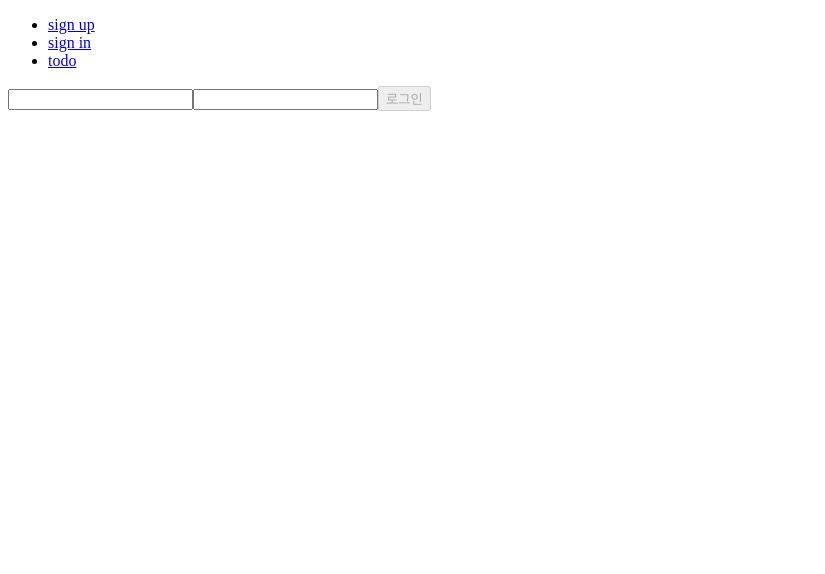
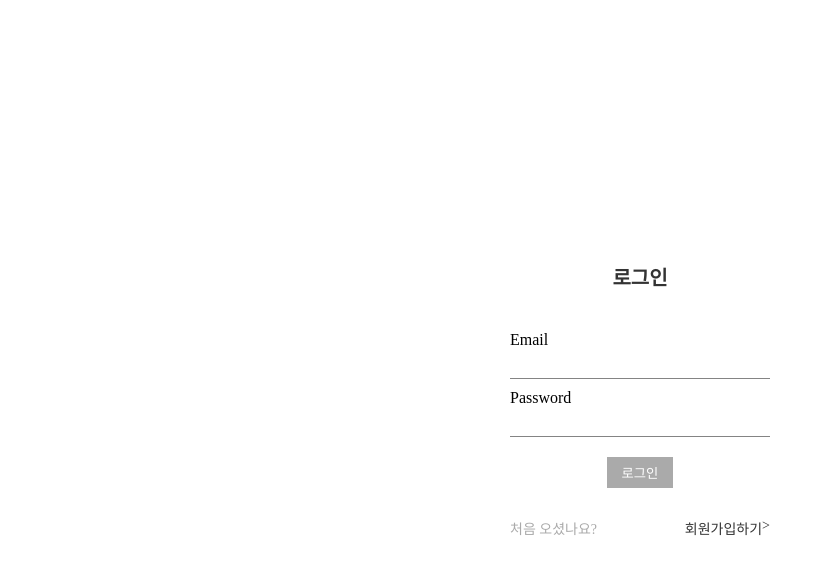
Before and after one commit to hyesuhong/wanted-pre-onboarding-frontend, a React (Create React App) app: page /signin in a window 1280 px wide. Shown: the top 574 px of the page, without its empty margins (0-825 px from the left). Built offline with nearby package versions, Linux system fonts and the light colour scheme.

Commit message:
style: add some style - add styled-componets package - make global style in index.tsx - make input & button component - modify sign up & sign in page's style

```diff
--- a/package.json
+++ b/package.json
@@ -15,6 +15,7 @@
     "react-dom": "^18.2.0",
     "react-router-dom": "^6.14.2",
     "react-scripts": "5.0.1",
+    "styled-components": "^6.0.7",
     "typescript": "^4.9.5",
     "web-vitals": "^2.1.4"
   },
--- a/src/App.tsx
+++ b/src/App.tsx
@@ -1,5 +1,5 @@
 import { Outlet } from 'react-router-dom';
-import Header from './components/Header';
+import { createGlobalStyle, styled } from 'styled-components';
 import AuthService from './services/auth';
 import AuthProvider from './contexts/AuthContext';
 import TokenStorage from './storage/token';
@@ -7,14 +7,48 @@ import TokenStorage from './storage/token';
 const tokenStorage = new TokenStorage();
 const authService = new AuthService(tokenStorage);
 
+const GlobalStyle = createGlobalStyle`
+	* {
+		margin: 0;
+		padding: 0;
+		box-sizing: border-box;
+	}
+
+	html,body {
+		width: 100%;
+		min-height: 100vh;
+	}
+
+	a {
+		text-decoration: none;
+		color: inherit;
+	}
+
+	ul li, ol li {
+		list-style: none;
+	}
+
+	button {
+		cursor: pointer;
+	}
+`;
+
+const Main = styled.main`
+	height: 100vh;
+	display: flex;
+	flex-direction: column;
+	justify-content: center;
+	align-items: center;
+`;
+
 function App() {
 	return (
 		<>
+			<GlobalStyle />
 			<AuthProvider authService={authService}>
-				<Header />
-				<main>
+				<Main>
 					<Outlet />
-				</main>
+				</Main>
 			</AuthProvider>
 		</>
 	);
--- /dev/null
+++ b/src/components/ui/Button.tsx
@@ -0,0 +1,25 @@
+import { AllHTMLAttributes } from 'react';
+import { styled } from 'styled-components';
+
+const ButtonEl = styled.button`
+	background: ${(props) => props.theme.blue};
+	border: none;
+	color: ${(props) => props.theme.white};
+	padding: 6px 15px;
+
+	&:disabled {
+		background: #aaa;
+	}
+`;
+
+interface Props extends AllHTMLAttributes<HTMLButtonElement> {
+	testId: string;
+}
+
+export default function Button({ type, testId, children, ...props }: Props) {
+	return (
+		<ButtonEl data-testid={testId} {...props}>
+			{children}
+		</ButtonEl>
+	);
+}
--- /dev/null
+++ b/src/components/ui/InputField.tsx
@@ -0,0 +1,25 @@
+import { AllHTMLAttributes } from 'react';
+import { styled } from 'styled-components';
+
+const Input = styled.input`
+	width: 100%;
+	height: 30px;
+	border: none;
+	border-bottom: 1px solid ${(props) => props.theme.black};
+	outline: none;
+	opacity: 0.6;
+	font-size: 14px;
+
+	&:focus {
+		opacity: 1;
+		border-bottom-color: ${(props) => props.theme.blue};
+	}
+`;
+
+interface Props extends AllHTMLAttributes<HTMLInputElement> {
+	testId: string;
+}
+
+export default function InputField({ testId, ...props }: Props) {
+	return <Input data-testid={testId} {...props} />;
+}
--- /dev/null
+++ b/src/components/ui/Title.tsx
@@ -0,0 +1,16 @@
+import { styled } from 'styled-components';
+
+const Heading = styled.h2`
+	font-size: 20px;
+	font-weight: 700;
+	color: ${(props) => props.theme.black};
+	margin-bottom: 40px;
+`;
+
+interface Props {
+	title: string;
+}
+
+export default function Title({ title }: Props) {
+	return <Heading>{title}</Heading>;
+}
--- a/src/index.tsx
+++ b/src/index.tsx
@@ -1,19 +1,17 @@
 import React from 'react';
 import ReactDOM from 'react-dom/client';
-import reportWebVitals from './reportWebVitals';
 import { RouterProvider } from 'react-router-dom';
+import { ThemeProvider } from 'styled-components';
 import router from './Routes';
+import { theme } from './theme';
 
 const root = ReactDOM.createRoot(
 	document.getElementById('root') as HTMLElement
 );
 root.render(
 	<React.StrictMode>
-		<RouterProvider router={router} />
+		<ThemeProvider theme={theme}>
+			<RouterProvider router={router} />
+		</ThemeProvider>
 	</React.StrictMode>
 );
-
-// If you want to start measuring performance in your app, pass a function
-// to log results (for example: reportWebVitals(console.log))
-// or send to an analytics endpoint. Learn more: https://bit.ly/CRA-vitals
-reportWebVitals();
--- a/src/pages/Signin.tsx
+++ b/src/pages/Signin.tsx
@@ -1,6 +1,62 @@
 import { useEffect, useState } from 'react';
+import { Link } from 'react-router-dom';
+import { styled } from 'styled-components';
 import useValidator from '../hooks/useValidator';
 import { useAuth } from '../contexts/AuthContext';
+import InputField from '../components/ui/InputField';
+import Button from '../components/ui/Button';
+import Title from '../components/ui/Title';
+
+const Form = styled.form`
+	display: flex;
+	flex-direction: column;
+	align-items: center;
+	justify-content: center;
+	gap: 20px;
+
+	width: 260px;
+`;
+
+const UList = styled.ul`
+	width: 100%;
+
+	& > li {
+		display: flex;
+		flex-direction: column;
+		align-items: flex-start;
+		justify-content: center;
+		font-size: 16px;
+
+		&:not(:last-child) {
+			margin-bottom: 10px;
+		}
+	}
+`;
+
+const Para = styled.p`
+	display: flex;
+	justify-content: space-between;
+	width: 260px;
+	margin-top: 30px;
+
+	font-size: 14px;
+	color: #aaa;
+
+	& > span {
+		display: flex;
+		color: ${(props) => props.theme.black};
+
+		&::after {
+			content: '>';
+			/* margin-left: 2px; */
+			transition: transform 0.3s;
+		}
+
+		&:hover::after {
+			transform: translateX(3px);
+		}
+	}
+`;
 
 export default function Signin() {
 	const { signIn } = useAuth();
@@ -39,25 +95,43 @@ export default function Signin() {
 
 	return (
 		<>
-			<form method='POST' onSubmit={onSubmit}>
-				<input
+			<Title title='로그인' />
+			<Form onSubmit={onSubmit}>
+				<UList>
+					<li>
+						<label>Email</label>
+						<InputField
 							type='email'
 							name='email'
-					data-testid='email-input'
+							testId='email-input'
 							value={email}
 							onChange={onChange}
+							required
 						/>
-				<input
+					</li>
+					<li>
+						<label>Password</label>
+						<InputField
 							type='password'
 							name='password'
-					data-testid='password-input'
+							testId='password-input'
 							value={password}
 							onChange={onChange}
+							required
 						/>
-				<button data-testid='signin-button' disabled={!validation}>
+					</li>
+				</UList>
+				<Button testId='signin-button' disabled={!validation}>
 					로그인
-				</button>
-			</form>
+				</Button>
+			</Form>
+
+			<Para>
+				처음 오셨나요?
+				<span>
+					<Link to='/signup'>회원가입하기</Link>
+				</span>
+			</Para>
 		</>
 	);
 }
--- a/src/pages/Signup.tsx
+++ b/src/pages/Signup.tsx
@@ -1,6 +1,62 @@
 import { useEffect, useState } from 'react';
+import { Link } from 'react-router-dom';
+import { styled } from 'styled-components';
 import useValidator from '../hooks/useValidator';
 import { useAuth } from '../contexts/AuthContext';
+import InputField from '../components/ui/InputField';
+import Button from '../components/ui/Button';
+import Title from '../components/ui/Title';
+
+const Form = styled.form`
+	display: flex;
+	flex-direction: column;
+	align-items: center;
+	justify-content: center;
+	gap: 20px;
+
+	width: 260px;
+`;
+
+const UList = styled.ul`
+	width: 100%;
+
+	& > li {
+		display: flex;
+		flex-direction: column;
+		align-items: flex-start;
+		justify-content: center;
+		font-size: 16px;
+
+		&:not(:last-child) {
+			margin-bottom: 10px;
+		}
+	}
+`;
+
+const Para = styled.p`
+	display: flex;
+	justify-content: space-between;
+	width: 260px;
+	margin-top: 30px;
+
+	font-size: 14px;
+	color: #aaa;
+
+	& > span {
+		display: flex;
+		color: ${(props) => props.theme.black};
+
+		&::after {
+			content: '>';
+			/* margin-left: 2px; */
+			transition: transform 0.3s;
+		}
+
+		&:hover::after {
+			transform: translateX(3px);
+		}
+	}
+`;
 
 export default function Signup() {
 	const { signUp } = useAuth();
@@ -39,25 +95,43 @@ export default function Signup() {
 
 	return (
 		<>
-			<form method='POST' onSubmit={onSubmit}>
-				<input
+			<Title title='회원가입' />
+			<Form onSubmit={onSubmit}>
+				<UList>
+					<li>
+						<label>Email</label>
+						<InputField
 							type='email'
 							name='email'
-					data-testid='email-input'
+							testId='email-input'
 							value={email}
 							onChange={onChange}
+							required
 						/>
-				<input
+					</li>
+					<li>
+						<label>Password</label>
+						<InputField
 							type='password'
 							name='password'
-					data-testid='password-input'
+							testId='password-input'
 							value={password}
 							onChange={onChange}
+							required
 						/>
-				<button data-testid='signup-button' disabled={!validation}>
+					</li>
+				</UList>
+				<Button testId='signup-button' disabled={!validation}>
 					회원가입
-				</button>
-			</form>
+				</Button>
+			</Form>
+
+			<Para>
+				이미 계정이 있으신가요?
+				<span>
+					<Link to='/signin'>로그인하기</Link>
+				</span>
+			</Para>
 		</>
 	);
 }
--- /dev/null
+++ b/src/theme.ts
@@ -0,0 +1,7 @@
+import { DefaultTheme } from 'styled-components';
+
+export const theme: DefaultTheme = {
+	black: '#333',
+	white: '#fff',
+	blue: '#338bef',
+};
```
Also changed, not shown: src/styled.d.ts (added, +10 -0 lines), 1 other file (tests, documents, lock files or other folders). Lines whose indentation alone changed are shown as unchanged.
